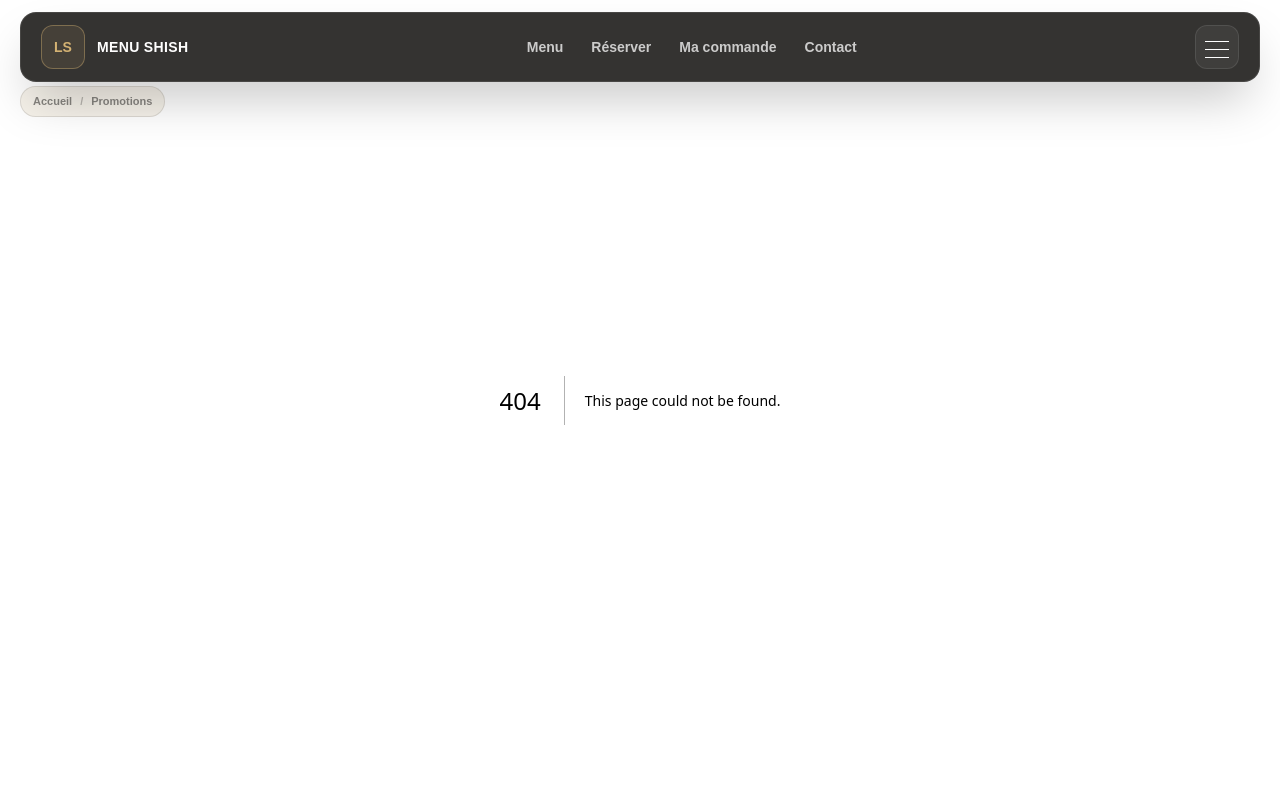
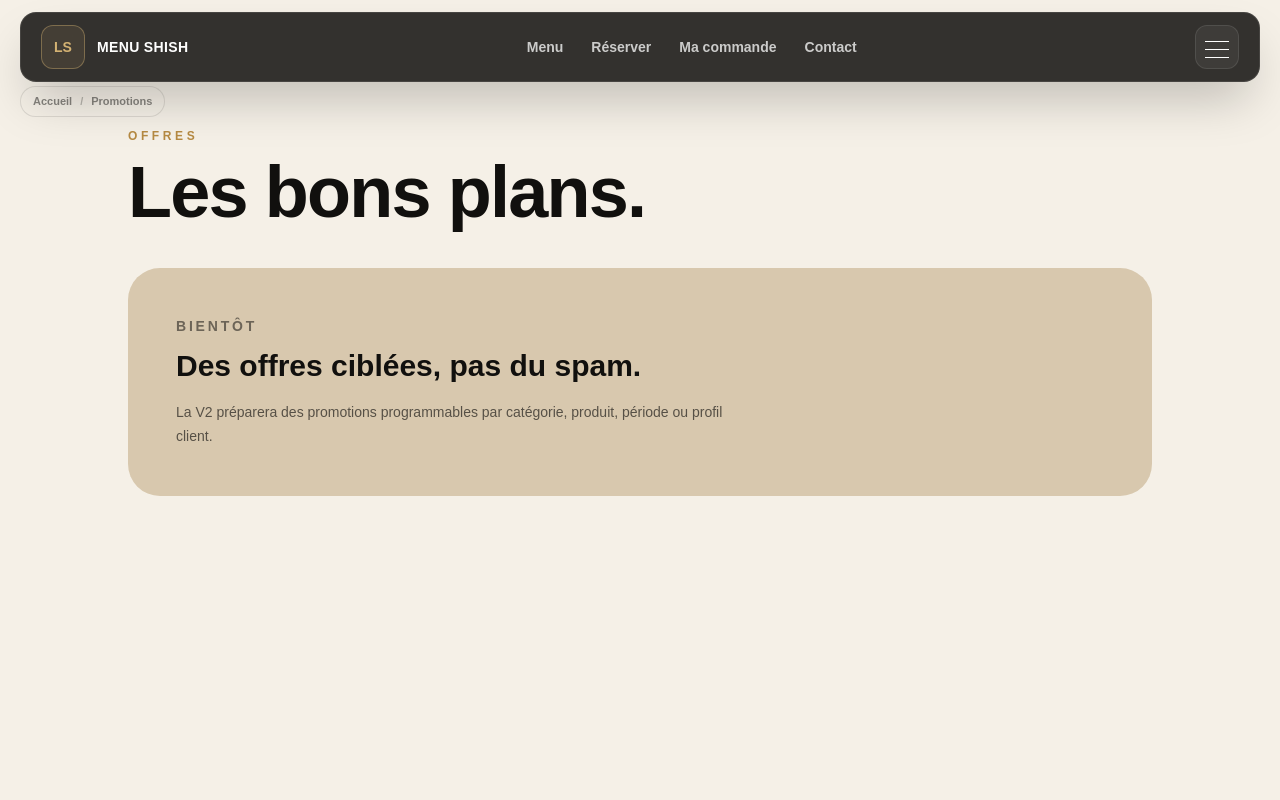
Before and after one commit to mountaga-tall/lashish-nouveau, a Next.js app: page /promotions in a window 1280 px wide. Before the commit this address had no page. Shown: the top 800 px of the page. Built offline with nearby package versions, Linux system fonts and the light colour scheme.

Commit message:
V2: add app/promotions/page.tsx

```diff
--- /dev/null
+++ b/app/promotions/page.tsx
@@ -0,0 +1,17 @@
+export const metadata = { title: "Promotions", description: "Promotions et offres Menu Shish." };
+
+export default function PromotionsPage() {
+  return (
+    <main className="min-h-screen bg-[#f5f0e7] px-5 pb-20 pt-32 sm:px-8 lg:px-12">
+      <div className="mx-auto max-w-5xl">
+        <p className="text-xs font-bold uppercase tracking-[.3em] text-[#b68a42]">Offres</p>
+        <h1 className="mt-3 text-5xl font-black tracking-tight sm:text-7xl">Les bons plans.</h1>
+        <div className="mt-10 rounded-[2rem] bg-[#d8c8ae] p-8 sm:p-12">
+          <p className="text-sm font-bold uppercase tracking-[.2em] text-black/50">Bientôt</p>
+          <h2 className="mt-3 text-3xl font-black">Des offres ciblées, pas du spam.</h2>
+          <p className="mt-4 max-w-xl text-sm leading-6 text-black/60">La V2 préparera des promotions programmables par catégorie, produit, période ou profil client.</p>
+        </div>
+      </div>
+    </main>
+  );
+}
```
